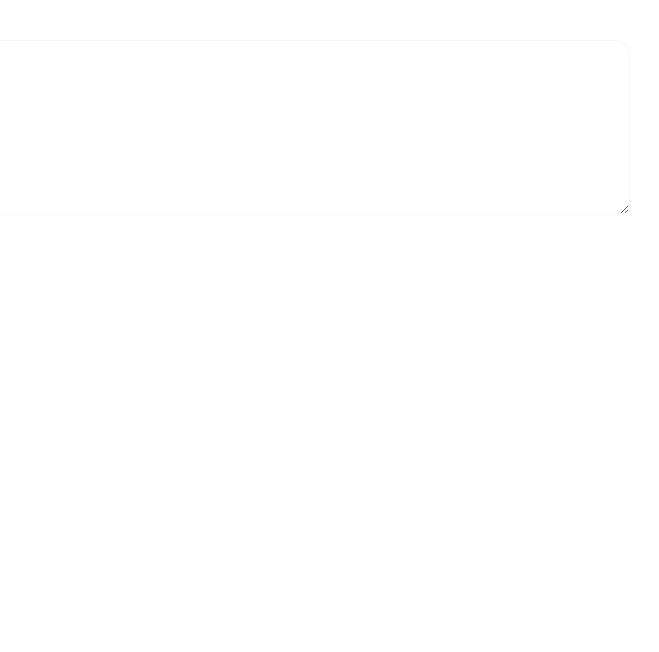
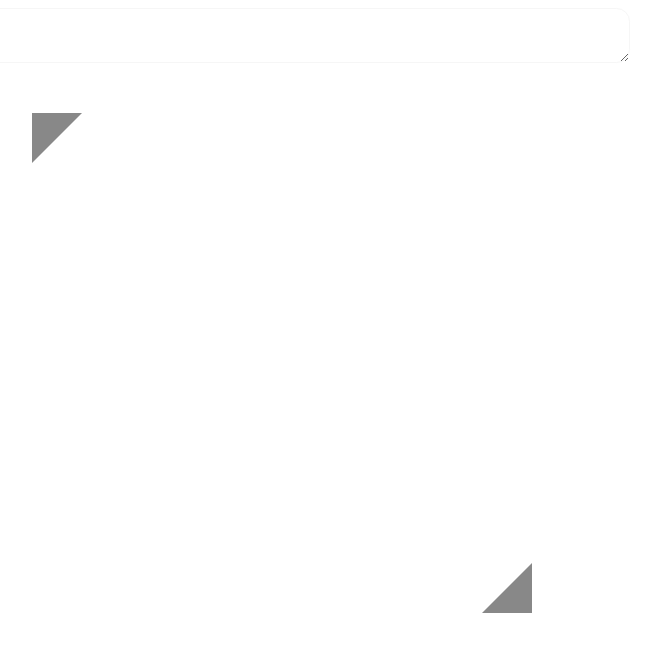
Before and after one commit to szupie/qr, a plain HTML site: page index.html in a window 1280 px wide. Shown: the whole page, without its empty margins (358-1017 px from the left). Drawn offline with nearby package versions, Linux system fonts and the light colour scheme.

Commit message:
Restyled to fit scan code on smaller screens

```diff
--- a/index.html
+++ b/index.html
@@ -37,15 +37,18 @@
 				max-width: 50em;
 				display: block;
 			}
+			#target {
+				text-align: center;
+			}
 			#error {
 				color: #ee3300;
 				text-align: center;
 				font-family: "Gill Sans", "Futura", sans-serif;
-				padding: 1em;
+				padding: 0 1em;
 			}
 			#lol {
 				padding: 0.5em 1em;
-				height: 12em;
+				height: 3em;
 				transition: border-color 0.25s;
 				text-align: center;
 				border-radius: 1em;
@@ -55,24 +58,60 @@
 			}
 			#lol.error:focus, #lol.error {
 				border-color: #ee3300;
+				margin-bottom: 1rem;
 			}
 			#lol:focus {
 				outline: 0;
 				border-color: #f6f6f6;
 			}
 			#code {
-				margin: 0 auto;
 				width: 500px;
 				height: 500px;
-				padding: 100px;
+				margin: 50px;
+				display: inline-block; /* inline flow-root */
+				position: relative;
+			}
+			#code canvas { /* cover parent decoration pseudoelements */
+				position: relative;
+				z-index: 1;
+			}
+			#code::before, #code::after {
+				content: '';
+				width: 0;
+				height: 0;
+				border: 50px solid transparent;
+				position: absolute;
+				animation: fadein 100ms ease-in;
+			}
+			#code::before {
+				border-top-color: #888888;
+				border-bottom-width: 0;
+				border-left-width: 0;
+				top: 0;
+				left: 0;
+				transform-origin: bottom right;
+			}
+			#code::after {
+				border-bottom-color: #888888;
+				border-top-width: 0;
+				border-right-width: 0;
+				bottom: 0;
+				right: 0;
+				transform-origin: top left;
+			}
+			@keyframes fadein {
+				from {
+					opacity: 0;
+					transform: scale(0.5);
+				}
 			}
 		</style>
 	</head>
 
 	<body>
 		<div id="target">
+			<textarea id="lol" class="things" autofocus></textarea>
 			<span id="error" class="things"></span>
-			<textarea id="lol" class="things" autofocus></textarea>
 			<div id="code"></div>
 		</div>
 	</body>
```
